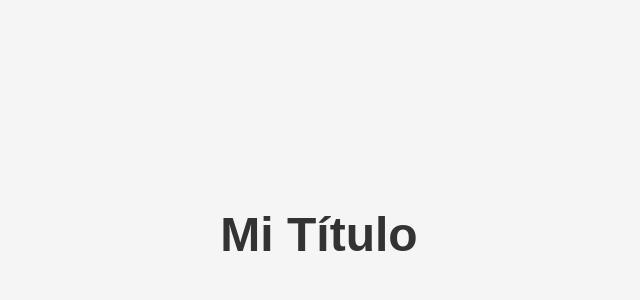
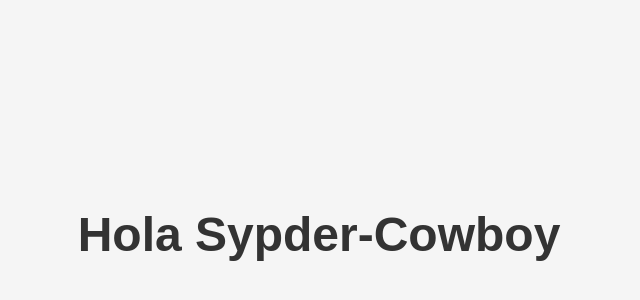
Before and after one commit to ELITGX/Ch54-Generation, a plain HTML site: page index.html in a window 1280 px wide. Shown: the part 166-466 px from the top of the page, without its empty margins (321-961 px from the left). Drawn offline with Linux system fonts and the light colour scheme.

Commit message:
Se cambio el titulo

```diff
--- a/index.html
+++ b/index.html
@@ -21,6 +21,6 @@
   </style>
 </head>
 <body>
-  <h1>Mi Título</h1>
+  <h1>Hola Sypder-Cowboy</h1>
 </body>
 </html>
```
